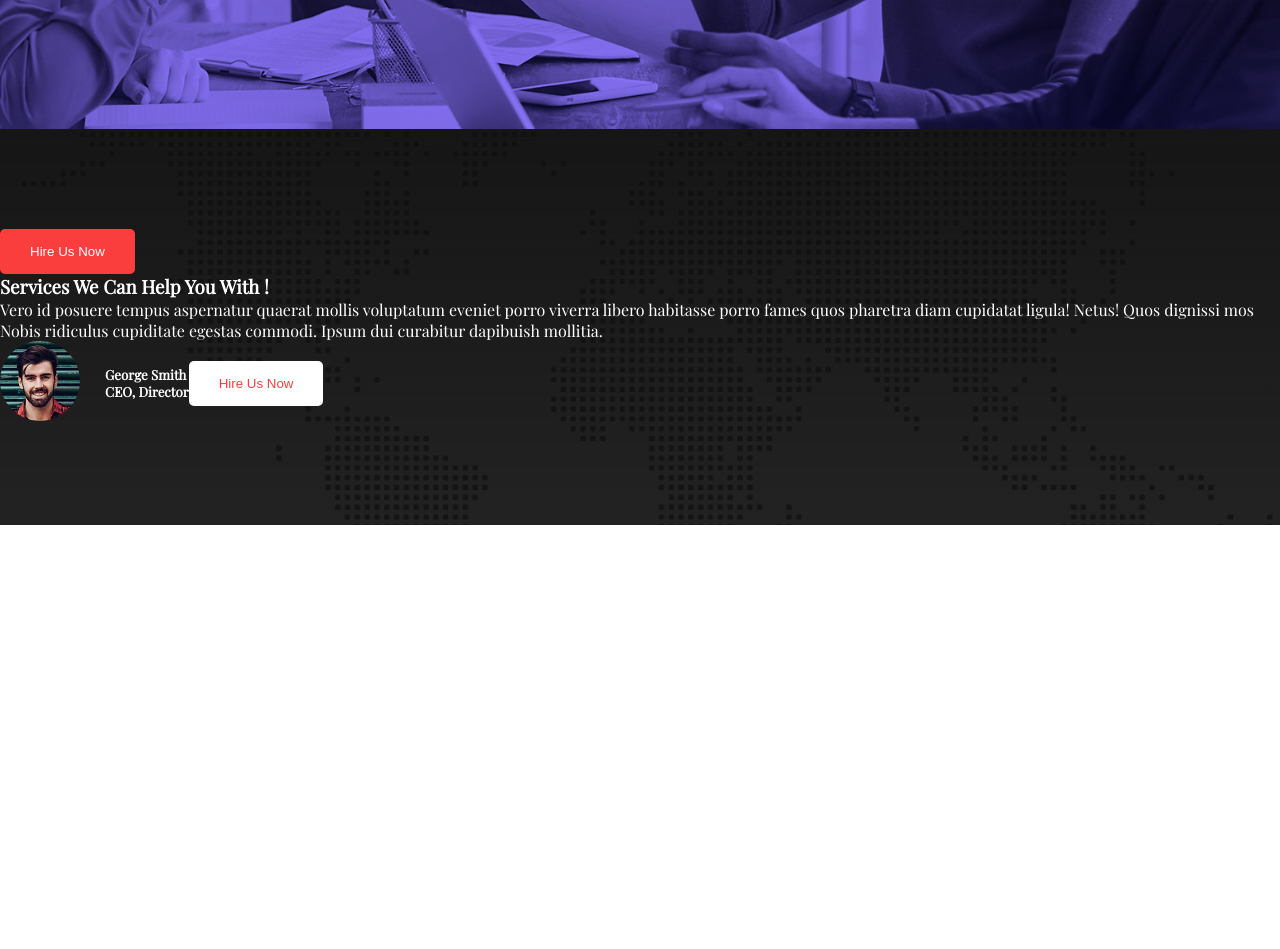
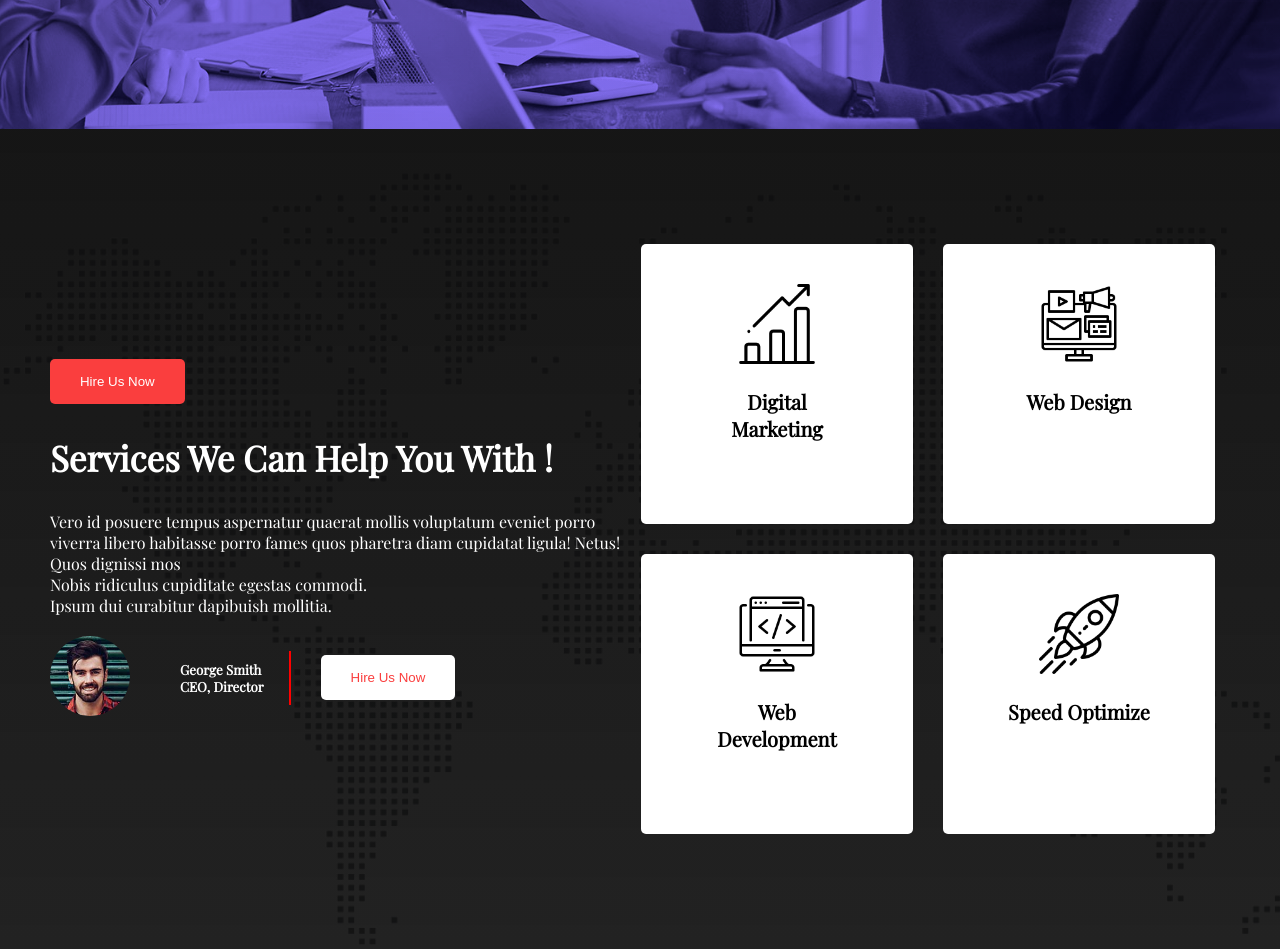
Before and after one commit to Saifur717867/digital-agency-project, a plain HTML site: page index.html in a window 1280 px wide. Shown: the part 760-1709 px from the top of the page. Before the commit the page ends 1285 px from the top, so only its background shows below. Drawn offline with nearby package versions, Linux system fonts and the light colour scheme.

Commit message:
completed service section

```diff
--- a/index.html
+++ b/index.html
@@ -38,13 +38,17 @@
     <main>
         <section class="service-container">
             <div class="col-left">
-                <button class="btn1">hire us now</button>
-                <h3>Services We Can Help You With !</h3>
-                <p>Vero id posuere tempus aspernatur quaerat mollis voluptatum eveniet porro viverra libero habitasse porro fames quos pharetra diam cupidatat ligula! Netus! Quos dignissi mos</p>
-                <ol>
-                    <il>Nobis ridiculus cupiditate egestas commodi.</il>
-                    <il>Ipsum dui curabitur dapibuish mollitia.</il>
-                </ol>
+                <div class="service-content">
+                    <button class="btn1">hire us now</button>
+                    <h3 class="service-title">Services We Can Help You With !</h3>
+                    <p>Vero id posuere tempus aspernatur quaerat mollis voluptatum eveniet porro viverra libero habitasse porro fames quos pharetra diam cupidatat ligula! Netus! Quos dignissi mos</p>
+                    <div class="service-list">
+                        <ol>
+                            <il>Nobis ridiculus cupiditate egestas commodi.</il> <br>
+                            <il>Ipsum dui curabitur dapibuish mollitia.</il>
+                        </ol>
+                    </div>
+                </div>
                 <div class="author-description">
                     <div class="author">
                         <div class="author-img">
@@ -58,7 +62,28 @@
                     <button class="btn2">hire us now</button>
                 </div>
             </div>
-            <div class="col-right"></div>
+            <div class="col-right">
+                <div class="boxs">
+                    <div class="box">
+                        <img class="box-icon" src="./asset/icons/bar-chart.png" alt="bar-chart">
+                        <h5>Digital Marketing</h5>
+                    </div>
+                    <div class="box">
+                        <img class="box-icon" src="./asset/icons/digital-marketing.png" alt="bar-chart">
+                        <h5>Web Design</h5>
+                    </div>
+                </div>
+                <div class="boxs">
+                    <div class="box">
+                        <img class="box-icon" src="./asset/icons/coding.png" alt="bar-chart">
+                        <h5>Web Development</h5>
+                    </div>
+                    <div class="box">
+                        <img class="box-icon" src="./asset/icons/startup.png" alt="bar-chart">
+                        <h5>Speed Optimize</h5>
+                    </div>
+                </div>
+            </div>
         </section>
     </main>
     <footer></footer>
--- a/style.css
+++ b/style.css
@@ -75,6 +75,7 @@ body{
     font-size: 18px;
     padding: 20px 0;
 }
+        /* This is service section */
 .service-container{
     background-image: url("./asset/image/footer-bg.png"), linear-gradient(rgba(14, 14, 14, 0.967), rgba(10, 10, 10, 0.9));
     background-blend-mode: overlay;
@@ -83,6 +84,10 @@ body{
     background-size: cover;
     padding: 100px 0;
     color: white;
+}
+.service-title{
+    font-size: 35px;
+    padding: 30px 0;
 }
 .author-pic{
     width: 80px;
@@ -93,8 +98,45 @@ body{
 .author{
     display: flex;
     align-items: center;
+    margin-right: 30px;
 }
 .author-description{
     display: flex;
     align-items: center;
+    margin-top: 20px;
 }
+.author-neme{
+    border-right: 2px solid red;
+    padding: 10px 25px;
+}
+.boxs{
+    display: flex;
+    align-items: center;
+    justify-content: center;
+}
+.box{
+    width: 45%;
+    height: 200px;
+    background-color: white;
+    border-radius: 5px;
+    padding: 40px;
+    text-align: center;
+    margin: 15px;
+}
+.box h5{
+    color: black;
+    font-size: 20px;
+    padding: 20px;
+}
+.box-icon{
+    width: 80px;
+    height: 80px;
+}
+.service-container{
+    display: flex;
+    align-items: center;
+    justify-content: center;
+}
+.col-left{
+    width: 45%;
+}
```
